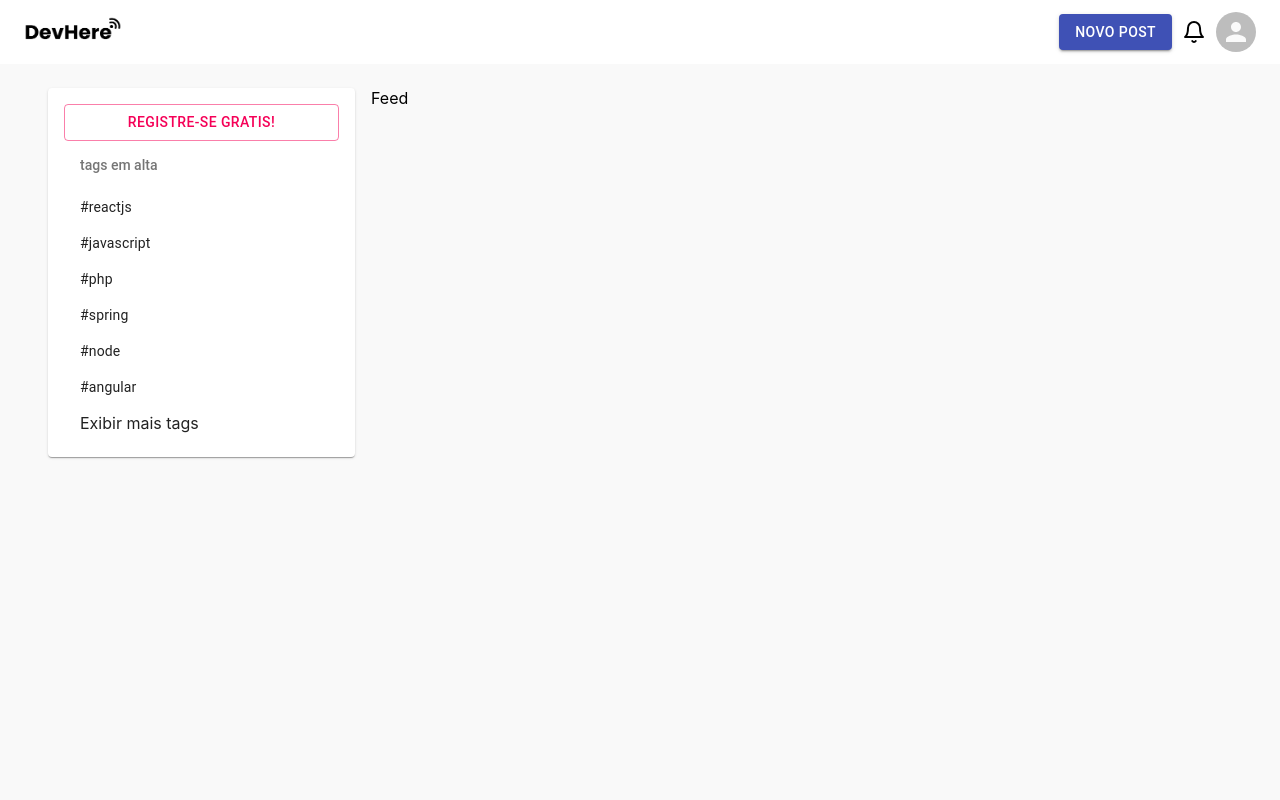
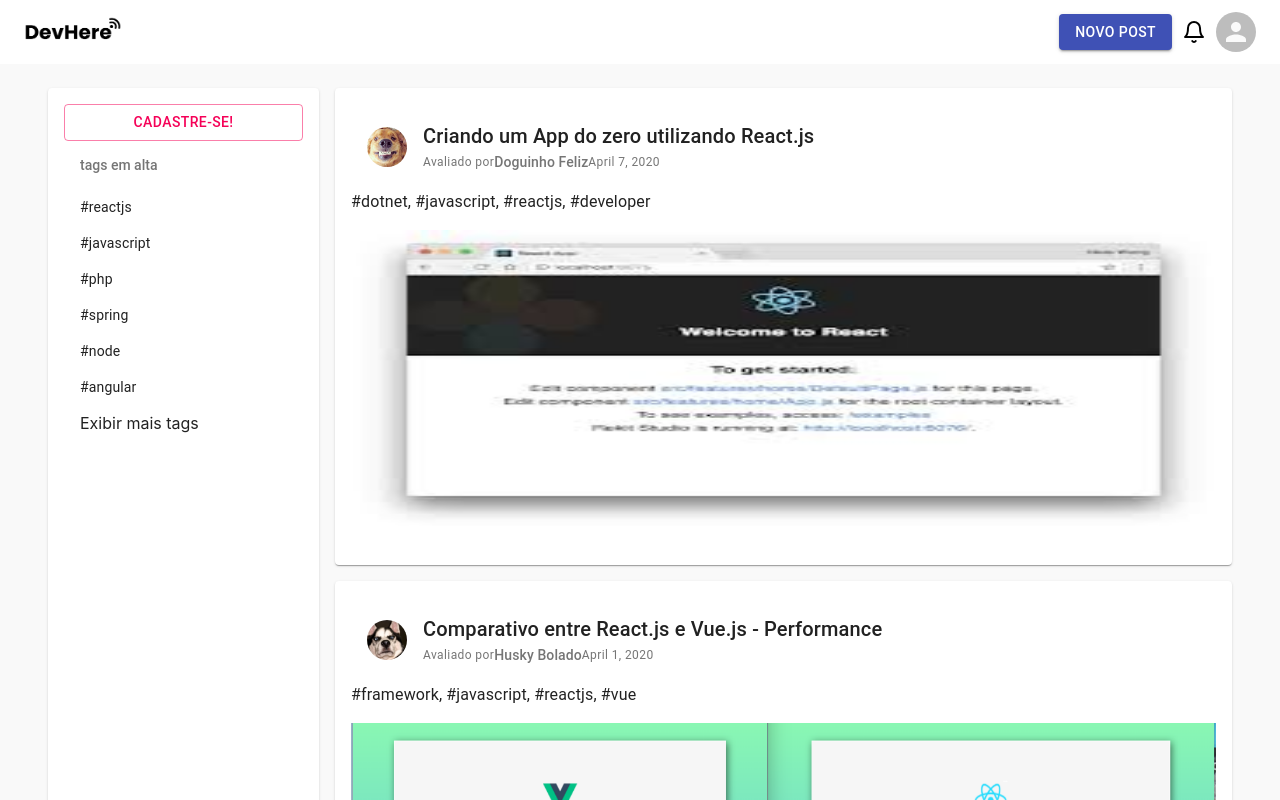
Before and after one commit to gabrielbugarelli/devhere, a React (Create React App) app: page / in a window 1280 px wide. Shown: the top 800 px of the page. Built offline with nearby package versions, Linux system fonts and the light colour scheme.

Commit message:
[implementação] - feed

```diff
--- a/public/index.html
+++ b/public/index.html
@@ -1,5 +1,5 @@
 <!DOCTYPE html>
-<html lang="en">
+<html lang="pt-br">
   <head>
     <meta charset="utf-8" />
     <link rel="icon" href="%PUBLIC_URL%/favicon.ico" />
@@ -24,7 +24,7 @@
       work correctly both with client-side routing and a non-root public URL.
       Learn how to configure a non-root public URL by running `npm run build`.
     -->
-    <title>React App</title>
+    <title>DevHere</title>
   </head>
   <body>
     <noscript>You need to enable JavaScript to run this app.</noscript>
--- /dev/null
+++ b/src/components/PostCard/index.js
@@ -0,0 +1,82 @@
+import React from 'react';
+import { makeStyles } from '@material-ui/core/styles'
+
+//components
+import Card from '@material-ui/core/Card';
+import CardHeader from '@material-ui/core/CardHeader';
+import CardContent from '@material-ui/core/CardContent';
+import CardActions from '@material-ui/core/CardActions';
+import CardActionArea from '@material-ui/core/CardActionArea';
+import Typography from '@material-ui/core/Typography';
+import Avatar from '@material-ui/core/Avatar'
+
+const useStyles = makeStyles((theme) => ({
+  root: {
+    marginBottom: theme.spacing(2),
+    padding: theme.spacing(2)
+  },
+  subheader: {
+    display: 'flex',
+    alignItems: 'center'
+  },
+  caption: {
+    marginRight: theme.spacing(0)
+  },
+  message: {
+    height: 'auto',
+    marginBottom: theme.spacing(2),
+    padding: '0 24'
+  },
+  image: {
+    height: 300,
+    width: '100%',
+    maxWidth: '100%'
+  },
+  content: {
+    padding: 0
+  }
+}))
+
+const PostCard = ({ post }) => {
+  const classes = useStyles();
+
+  return (
+    <Card className={classes.root}>
+      <CardHeader
+        avatar={<Avatar src={post.author.avatar} />}
+        title={<Typography variant="h6">{post.title}</Typography>}
+        subheader={
+          <div className={classes.subheader}>
+            <Typography variant="caption" className={classes.caption}>
+              {'Avaliado por'}
+            </Typography>
+            <Typography variant="subtitle2" className={classes.caption}>
+              {post.author.name}
+            </Typography>
+            <Typography variant="caption" className={classes.caption}>
+              {post.date}
+            </Typography>
+          </div>
+        }
+      />
+
+
+      <CardContent className={classes.content}>
+        <Typography
+          className={classes.message}
+          variant="body1"
+        >
+          {post.hashtags}
+        </Typography>
+        <CardActionArea>
+          <img src={post.image} alt="image post" className={classes.image} />
+        </CardActionArea>
+      </CardContent>
+      <CardActions>
+
+      </CardActions>
+    </Card>
+  )
+}
+
+export default PostCard;
--- a/src/pages/Home/components/Feed.js
+++ b/src/pages/Home/components/Feed.js
@@ -1,20 +1,55 @@
 import React from 'react'
 import { makeStyles } from '@material-ui/core/styles'
+import PostCard from '../../../components/PostCard'
 
 const useStyles = makeStyles((theme) => ({
   root: {
 
   }
-}))
+}));
 
 const posts = [
-
+  {
+    id: 1,
+    author: {
+      id: 1,
+      name: 'Doguinho Feliz',
+      username: 'Dog Smile',
+      avatar: '/images/avatars/avatar.jpg'
+    },
+    title: "Criando um App do zero utilizando React.js",
+    date: "April 7, 2020",
+    description: 'Fala pessoal! Qual o framework favorito de vcs?',
+    hashtags: "#dotnet, #javascript, #reactjs, #developer",
+    image: "/images/posts/post9.jpeg"
+  },
+  {
+    id: 2,
+    author: {
+      id: 1,
+      name: 'Husky Bolado',
+      username: 'Dog Smile',
+      avatar: '/images/avatars/husky_bolado.jpg'
+    },
+    title: "Comparativo entre React.js e Vue.js - Performance",
+    date: "April 1, 2020",
+    description: 'Quero criar um bootcamp gratuito para passar um pouco da minha experiência pra vcs! Quem topa?',
+    hashtags: "#framework, #javascript, #reactjs, #vue",
+    image: "/images/posts/post8.png"
+  }
 ]
 
 const Feed = () => {
+
+  const classes = useStyles()
+
   return (
-    <div>
-      Feed
+    <div className={classes.root}>
+      {
+        posts.map(post => (
+          <PostCard key={post.id} post={post} />
+        ))
+      }
     </div>
   )
 }
--- a/src/pages/Home/components/NavBar.js
+++ b/src/pages/Home/components/NavBar.js
@@ -49,7 +49,7 @@ const NavBar = () => {
   return (
     <Paper className={classes.root}>
       <Button variant="outlined" color="secondary" className={classes.button}>
-        Registre-se gratis!
+        Cadastre-se!
       </Button>
 
       <ListSubheader component="div" id="nested-list-subheader">
```
Also changed, not shown: public/images/avatars/avatar.jpg (added), public/images/avatars/husky_bolado.jpg (added).
